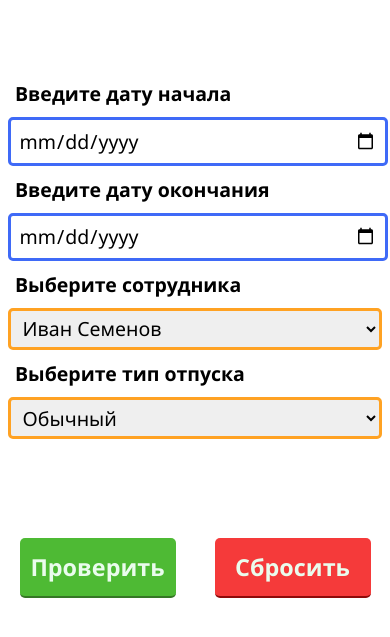
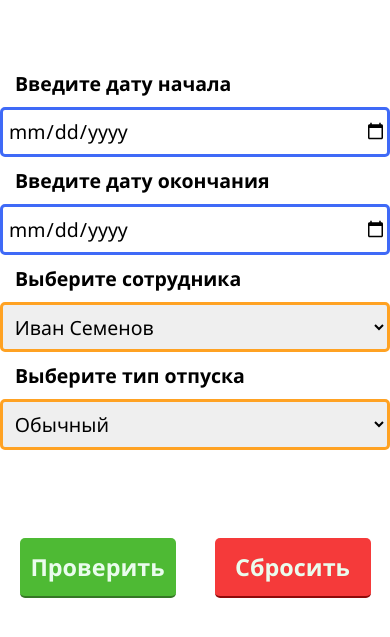
Before and after one commit to nyakove/vacation, a plain HTML site: page index.html in a window 390 px wide. Shown: the part 125-762 px from the top of the page. Drawn offline with nearby package versions, Linux system fonts and the light colour scheme.

Commit message:
css fixes for mobile

```diff
--- a/index.html
+++ b/index.html
@@ -3,6 +3,7 @@
 
 <head>
     <meta charset="utf-8">
+    <meta name="viewport" content="width=device-width,initial-scale=1">
     <!--<link rel="stylesheet" href="https://stackpath.bootstrapcdn.com/bootstrap/4.1.3/css/bootstrap.min.css" integrity="sha384-MCw98/SFnGE8fJT3GXwEOngsV7Zt27NXFoaoApmYm81iuXoPkFOJwJ8ERdknLPMO" crossorigin="anonymous">-->
     <script src="https://code.jquery.com/jquery-3.3.1.slim.min.js" integrity="sha384-q8i/X+965DzO0rT7abK41JStQIAqVgRVzpbzo5smXKp4YfRvH+8abtTE1Pi6jizo" crossorigin="anonymous"></script>
     <!--<script src="https://cdnjs.cloudflare.com/ajax/libs/popper.js/1.14.3/umd/popper.min.js" integrity="sha384-ZMP7rVo3mIykV+2+9J3UJ46jBk0WLaUAdn689aCwoqbBJiSnjAK/l8WvCWPIPm49" crossorigin="anonymous"></script>
--- a/style.css
+++ b/style.css
@@ -129,6 +129,7 @@ button {
 
 button:hover {
     cursor: pointer;
+    background-color: #4eba34;
 }
 
 button,
@@ -210,21 +211,18 @@ button:focus {
     }
 
     input {
-        width: 92vw;
-        height: 5vh;
+        width: calc(100% - 11px);
+        height: calc(6vh - 6px);
         border: 3px solid #3f6af7;
         font-size: 5vw;
-        margin: 0 2vw;
         font-family: 'Segoe UI';
-        padding: 0 2vw;
     }
 
     select {
-        width: 96vw;
-        height: 5vh;
+        width: 100%;
+        height: 6vh;
         border: 3px solid #ffa223;
         font-size: 5vw;
-        margin: 0 2vw;
         font-family: 'Segoe UI';
         padding: 0 2vw;
     }
@@ -236,6 +234,7 @@ button:focus {
     }
 
     option {
-        font-size: 30%;
+        font-size: 2vmax;
+        width: 100vh;
     }
 }
```
